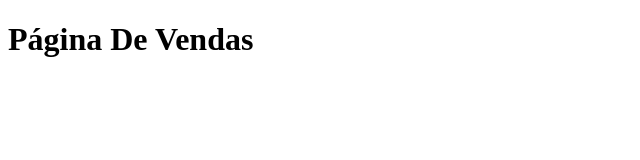
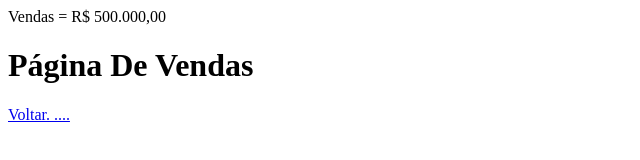
Before and after one commit to dionatasantos/AulaGitHub, a plain HTML site: page vendas.html in a window 1280 px wide. Shown: the whole page, without its empty margins (0-640 px from the left). Drawn offline with Linux system fonts and the light colour scheme.

Commit message:
Acrescentado valores das vendas

```diff
--- a/vendas.html
+++ b/vendas.html
@@ -7,6 +7,9 @@
     <title>Document</title>
 </head>
 <body>
+
+    Vendas = R$ 500.000,00
     <h1>Página De Vendas</h1>
+    <a href="index.html">Voltar. ....</a>
 </body>
 </html>
```
